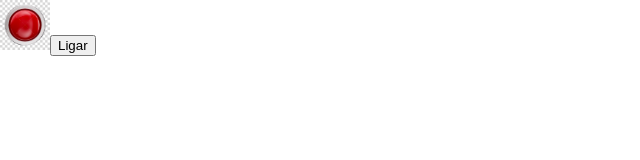
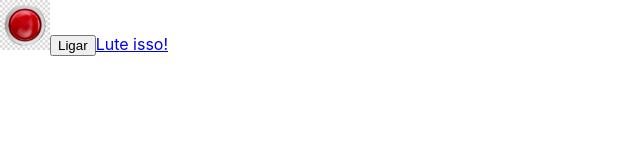
Before and after one commit to leticiareginajf/manual-react2024, a React (Create React App) app in the folder app01/: page / in a window 1280 px wide. Shown: the top 160 px of the page, without its empty margins (0-640 px from the left). Built offline with nearby package versions, Linux system fonts and the light colour scheme.

Commit message:
Analise de Led.js

```diff
--- a/app01/src/App.js
+++ b/app01/src/App.js
@@ -17,10 +17,18 @@ export default function App() {
 
   const [ligado, setLigado] = useState(false)
 
+  const cancelar =(obj)=>{
+    //return false
+    return obj.preventDefault()
+  }
+
+
+
   return (
 
     <>
       <Led ligado={ligado} setLigado={setLigado}/>
+      <a href='https://facebook.com' target='_blannk' onClick={(e)=>cancelar(e)}>Lute isso!</a>
     </>
 
 
--- a/app01/src/componentes/Led.js
+++ b/app01/src/componentes/Led.js
@@ -15,6 +15,5 @@ export default function Led(props) {
 
     </>
 
-
   )
 }
```
